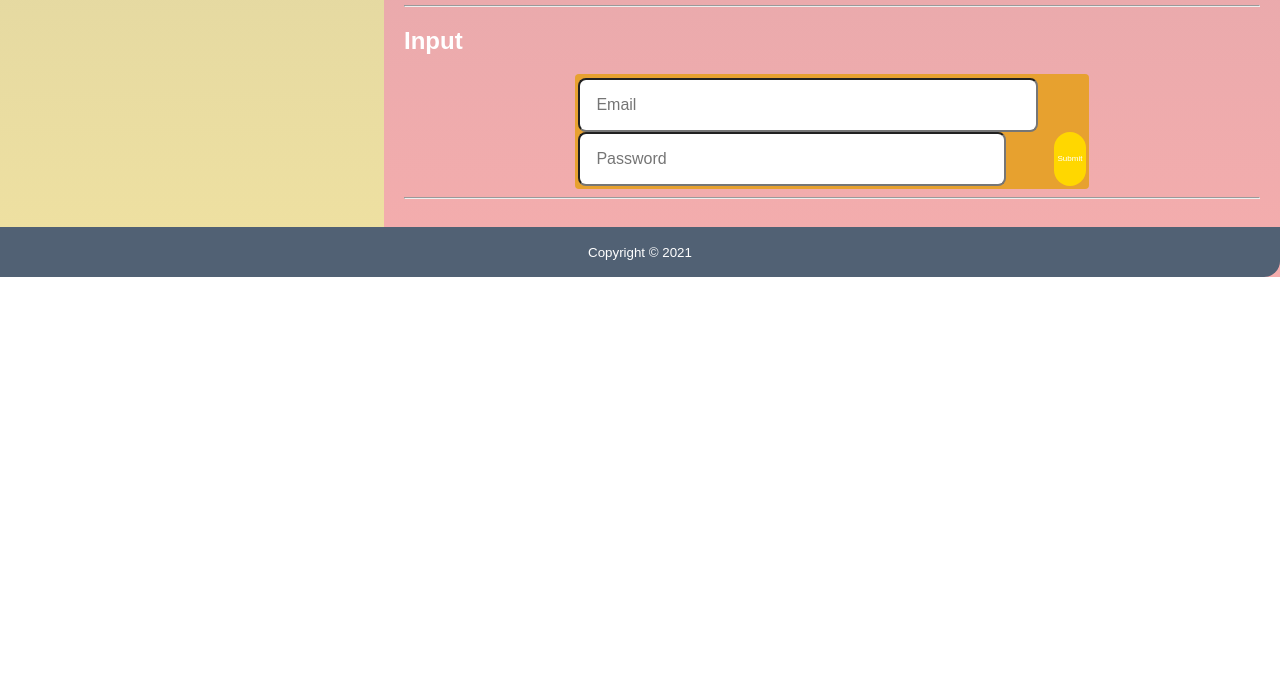
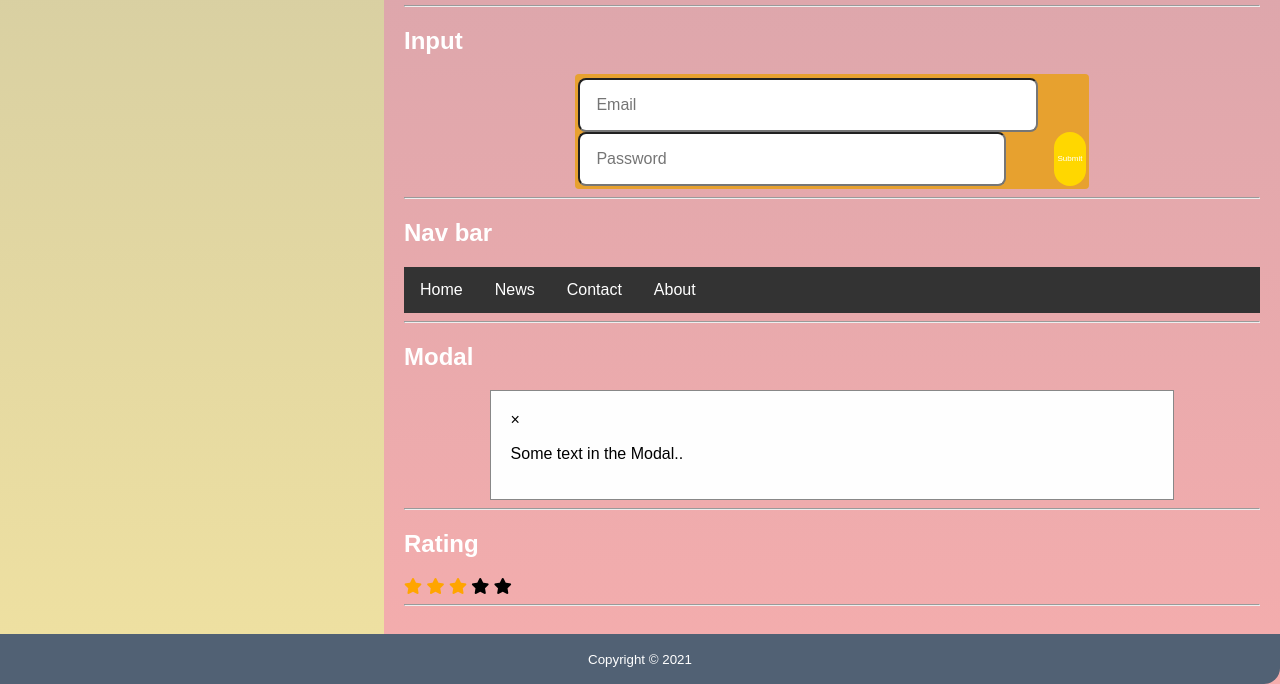
Before and after one commit to aryanandarnav13/Cosmos-Component-Library, a plain HTML site: page index.html in a window 1280 px wide. Shown: the part 2749-3433 px from the top of the page. Before the commit the page ends 3026 px from the top, so only its background shows below. Drawn offline with Linux system fonts and the light colour scheme.

Commit message:
Created Notification,modal and rating

```diff
--- a/app.css
+++ b/app.css
@@ -6,6 +6,9 @@
 @import url("css/card.css");
 @import url("css/image.css");
 @import url("css/input.css");
+@import url("css/navbar.css");
+@import url("css/modal.css");
+@import url("css/rating.css");
 
 
 :root{
--- /dev/null
+++ b/css/modal.css
@@ -0,0 +1,16 @@
+.modal {
+
+    left: 0;
+    top: 0;
+    width: 100%;
+    overflow: auto;
+
+  }
+
+  .modal-content {
+    background-color: #fefefe;
+    margin: auto;
+    padding: 20px;
+    border: 1px solid #888;
+    width: 80%;
+  }
--- /dev/null
+++ b/css/navbar.css
@@ -0,0 +1,23 @@
+ul {
+    list-style-type: none;
+    margin: 0;
+    padding: 0;
+    overflow: hidden;
+    background-color: #333;
+  }
+
+  li {
+    float: left;
+  }
+
+  li a {
+    display: block;
+    color: white;
+    text-align: center;
+    padding: 14px 16px;
+    text-decoration: none;
+  }
+
+  li a:hover {
+    background-color: #111;
+  }
--- /dev/null
+++ b/css/rating.css
@@ -0,0 +1,3 @@
+.checked {
+    color: orange;
+  }
--- a/index.html
+++ b/index.html
@@ -6,7 +6,6 @@
     <meta name="viewport" content="width=device-width, initial-scale=1.0">
     <link
     rel="stylesheet" href="https://cdnjs.cloudflare.com/ajax/libs/font-awesome/5.15.4/css/all.min.css" integrity="sha512-1ycn6IcaQQ40/MKBW2W4Rhis/DbILU74C1vSrLJxCq57o941Ym01SwNsOMqvEBFlcgUa6xLiPY/NS5R+E6ztJQ==" crossorigin="anonymous" referrerpolicy="no-referrer"/>
-    <title>Component</title>
     <title>Component Library</title>
     <link rel="stylesheet" href="app.css">
 </head>
@@ -131,6 +130,35 @@
 </div>
 <!-- Input component ends -->
 <hr>
+<!-- Navigation component starts -->
+<h2>Nav bar</h2>
+<ul>
+  <li><a class="active" href="#home">Home</a></li>
+  <li><a href="#news">News</a></li>
+  <li><a href="#contact">Contact</a></li>
+  <li><a href="#about">About</a></li>
+</ul>
+<!-- Navigation component ends -->
+<hr>
+<!-- Modal component starts -->
+<h2>Modal</h2>
+<div class="modal">
+  <div class="modal-content">
+    <span >&times;</span>
+    <p>Some text in the Modal..</p>
+  </div>
+</div>
+<!-- Modal component ends -->
+<hr>
+<!-- Rating component starts -->
+<h2>Rating</h2>
+<span class="fa fa-star checked"></span>
+<span class="fa fa-star checked"></span>
+<span class="fa fa-star checked"></span>
+<span class="fa fa-star"></span>
+<span class="fa fa-star"></span>
+<!-- Rating component ends -->
+<hr>
 </div>
 </div>
   <footer class="footer">
```
